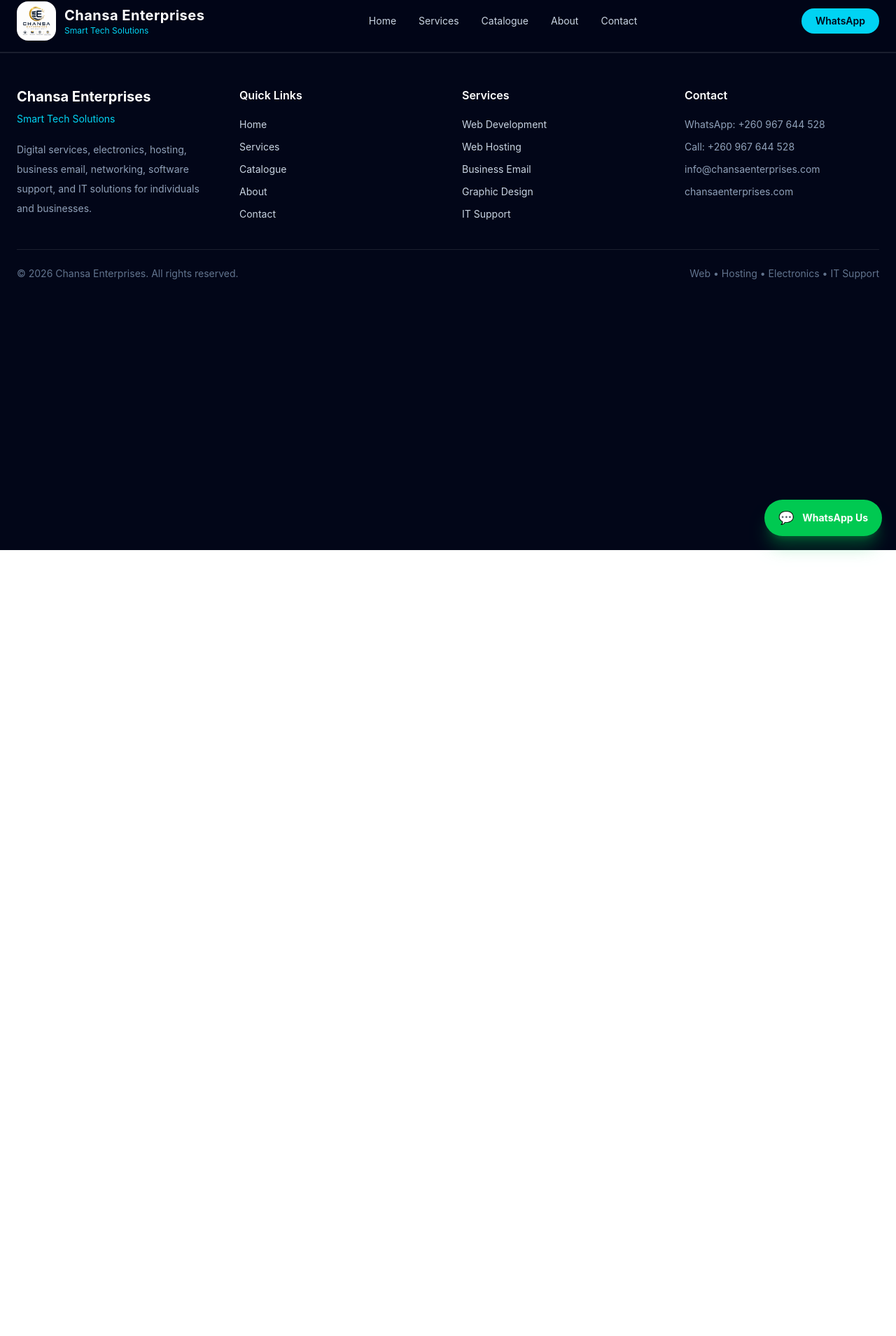
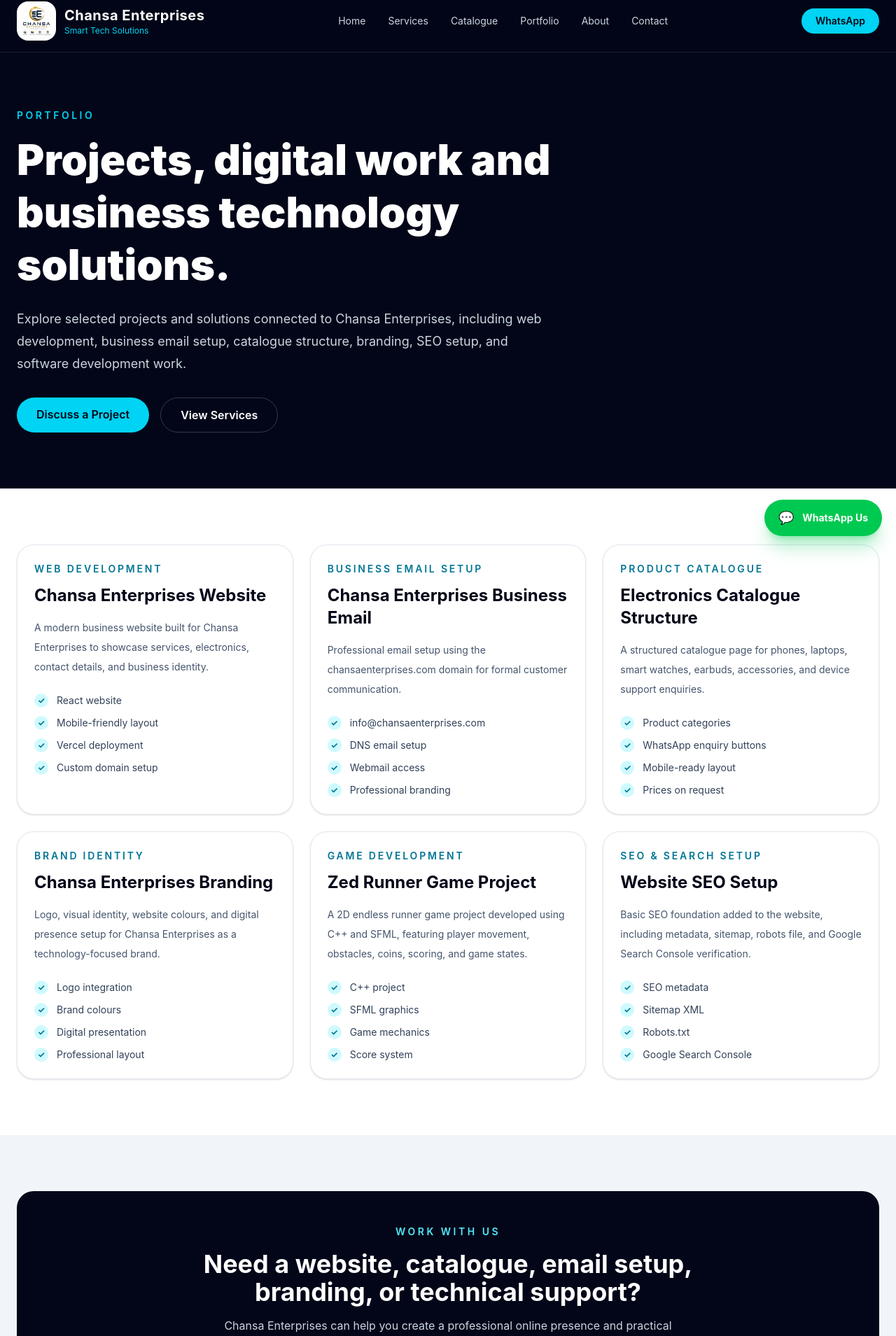
Before and after one commit to chansakelvin438-cloud/chansa-enterprises-website, a React (Vite) app: page /portfolio in a window 1280 px wide. Shown: the part 14-1923 px from the top of the page at 70% size. Before the commit the page ends 800 px from the top, so only its background shows below. Built offline with nearby package versions, Linux system fonts and the light colour scheme.

Commit message:
Add portfolio page

```diff
--- a/src/App.jsx
+++ b/src/App.jsx
@@ -7,6 +7,8 @@
 import Services from './pages/Services'
 import Catalogue from './pages/Catalogue'
 import Contact from './pages/Contact'
+import Portfolio from './pages/Portfolio'
+
 
 function App() {
   return (
@@ -19,6 +21,7 @@
         <Route path="/services" element={<Services />} />
         <Route path="/catalogue" element={<Catalogue />} />
         <Route path="/contact" element={<Contact />} />
+        <Route path="/portfolio" element={<Portfolio />} />
       </Routes>
 
       <WhatsAppButton />
--- a/src/components/Footer.jsx
+++ b/src/components/Footer.jsx
@@ -21,6 +21,7 @@
             <Link to="/" className="hover:text-cyan-300">Home</Link>
             <Link to="/services" className="hover:text-cyan-300">Services</Link>
             <Link to="/catalogue" className="hover:text-cyan-300">Catalogue</Link>
+            <Link to="/portfolio" className="hover:text-cyan-300">Portfolio</Link>
             <Link to="/about" className="hover:text-cyan-300">About</Link>
             <Link to="/contact" className="hover:text-cyan-300">Contact</Link>
           </div>
--- a/src/components/Navbar.jsx
+++ b/src/components/Navbar.jsx
@@ -6,6 +6,7 @@
   { name: 'Home', path: '/' },
   { name: 'Services', path: '/services' },
   { name: 'Catalogue', path: '/catalogue' },
+  { name:  'Portfolio', path: '/portfolio' },
   { name: 'About', path: '/about' },
   { name: 'Contact', path: '/contact' },
 ]
--- /dev/null
+++ b/src/pages/Portfolio.jsx
@@ -0,0 +1,144 @@
+const projects = [
+  {
+    title: 'Chansa Enterprises Website',
+    category: 'Web Development',
+    description:
+      'A modern business website built for Chansa Enterprises to showcase services, electronics, contact details, and business identity.',
+    features: ['React website', 'Mobile-friendly layout', 'Vercel deployment', 'Custom domain setup'],
+  },
+  {
+    title: 'Chansa Enterprises Business Email',
+    category: 'Business Email Setup',
+    description:
+      'Professional email setup using the chansaenterprises.com domain for formal customer communication.',
+    features: ['info@chansaenterprises.com', 'DNS email setup', 'Webmail access', 'Professional branding'],
+  },
+  {
+    title: 'Electronics Catalogue Structure',
+    category: 'Product Catalogue',
+    description:
+      'A structured catalogue page for phones, laptops, smart watches, earbuds, accessories, and device support enquiries.',
+    features: ['Product categories', 'WhatsApp enquiry buttons', 'Mobile-ready layout', 'Prices on request'],
+  },
+  {
+    title: 'Chansa Enterprises Branding',
+    category: 'Brand Identity',
+    description:
+      'Logo, visual identity, website colours, and digital presence setup for Chansa Enterprises as a technology-focused brand.',
+    features: ['Logo integration', 'Brand colours', 'Digital presentation', 'Professional layout'],
+  },
+  {
+    title: 'Zed Runner Game Project',
+    category: 'Game Development',
+    description:
+      'A 2D endless runner game project developed using C++ and SFML, featuring player movement, obstacles, coins, scoring, and game states.',
+    features: ['C++ project', 'SFML graphics', 'Game mechanics', 'Score system'],
+  },
+  {
+    title: 'Website SEO Setup',
+    category: 'SEO & Search Setup',
+    description:
+      'Basic SEO foundation added to the website, including metadata, sitemap, robots file, and Google Search Console verification.',
+    features: ['SEO metadata', 'Sitemap XML', 'Robots.txt', 'Google Search Console'],
+  },
+]
+
+function Portfolio() {
+  return (
+    <>
+      <section className="bg-slate-950 px-6 py-20 text-white">
+        <div className="mx-auto max-w-7xl">
+          <p className="text-sm font-semibold uppercase tracking-[0.25em] text-cyan-400">
+            Portfolio
+          </p>
+
+          <h1 className="mt-4 max-w-4xl text-4xl font-black leading-tight md:text-6xl">
+            Projects, digital work and business technology solutions.
+          </h1>
+
+          <p className="mt-6 max-w-3xl text-lg leading-8 text-slate-300">
+            Explore selected projects and solutions connected to Chansa Enterprises,
+            including web development, business email setup, catalogue structure,
+            branding, SEO setup, and software development work.
+          </p>
+
+          <div className="mt-8 flex flex-col gap-4 sm:flex-row">
+            <a
+              href="https://wa.me/260967644528?text=Hello%20Chansa%20Enterprises,%20I%20would%20like%20to%20ask%20about%20your%20portfolio%20and%20services."
+              className="rounded-full bg-cyan-400 px-7 py-3 text-center font-semibold text-slate-950 hover:bg-cyan-300"
+            >
+              Discuss a Project
+            </a>
+
+            <a
+              href="/services"
+              className="rounded-full border border-white/20 px-7 py-3 text-center font-semibold text-white hover:bg-white/10"
+            >
+              View Services
+            </a>
+          </div>
+        </div>
+      </section>
+
+      <section className="bg-white px-6 py-20 text-slate-950">
+        <div className="mx-auto max-w-7xl">
+          <div className="grid gap-6 md:grid-cols-2 lg:grid-cols-3">
+            {projects.map((project) => (
+              <div
+                key={project.title}
+                className="flex flex-col rounded-3xl border border-slate-200 bg-white p-6 shadow-sm transition hover:-translate-y-1 hover:shadow-xl"
+              >
+                <p className="text-sm font-semibold uppercase tracking-[0.2em] text-cyan-700">
+                  {project.category}
+                </p>
+
+                <h2 className="mt-3 text-2xl font-bold">{project.title}</h2>
+
+                <p className="mt-4 text-sm leading-7 text-slate-600">
+                  {project.description}
+                </p>
+
+                <div className="mt-6 space-y-3">
+                  {project.features.map((feature) => (
+                    <div key={feature} className="flex items-center gap-3 text-sm text-slate-700">
+                      <span className="flex h-5 w-5 items-center justify-center rounded-full bg-cyan-100 text-xs font-bold text-cyan-700">
+                        ✓
+                      </span>
+                      <span>{feature}</span>
+                    </div>
+                  ))}
+                </div>
+              </div>
+            ))}
+          </div>
+        </div>
+      </section>
+
+      <section className="bg-slate-100 px-6 py-20 text-slate-950">
+        <div className="mx-auto max-w-7xl rounded-3xl bg-slate-950 px-6 py-12 text-center text-white md:px-12">
+          <p className="text-sm font-semibold uppercase tracking-[0.25em] text-cyan-300">
+            Work With Us
+          </p>
+
+          <h2 className="mx-auto mt-4 max-w-3xl text-3xl font-bold md:text-4xl">
+            Need a website, catalogue, email setup, branding, or technical support?
+          </h2>
+
+          <p className="mx-auto mt-4 max-w-2xl text-slate-300">
+            Chansa Enterprises can help you create a professional online presence
+            and practical technology setup for your business.
+          </p>
+
+          <a
+            href="https://wa.me/260967644528?text=Hello%20Chansa%20Enterprises,%20I%20would%20like%20to%20start%20a%20project."
+            className="mt-8 inline-block rounded-full bg-cyan-400 px-8 py-3 font-semibold text-slate-950 hover:bg-cyan-300"
+          >
+            Start a Project
+          </a>
+        </div>
+      </section>
+    </>
+  )
+}
+
+export default Portfolio
```
Also changed, not shown: 1 other file (tests, documents, lock files or other folders).
